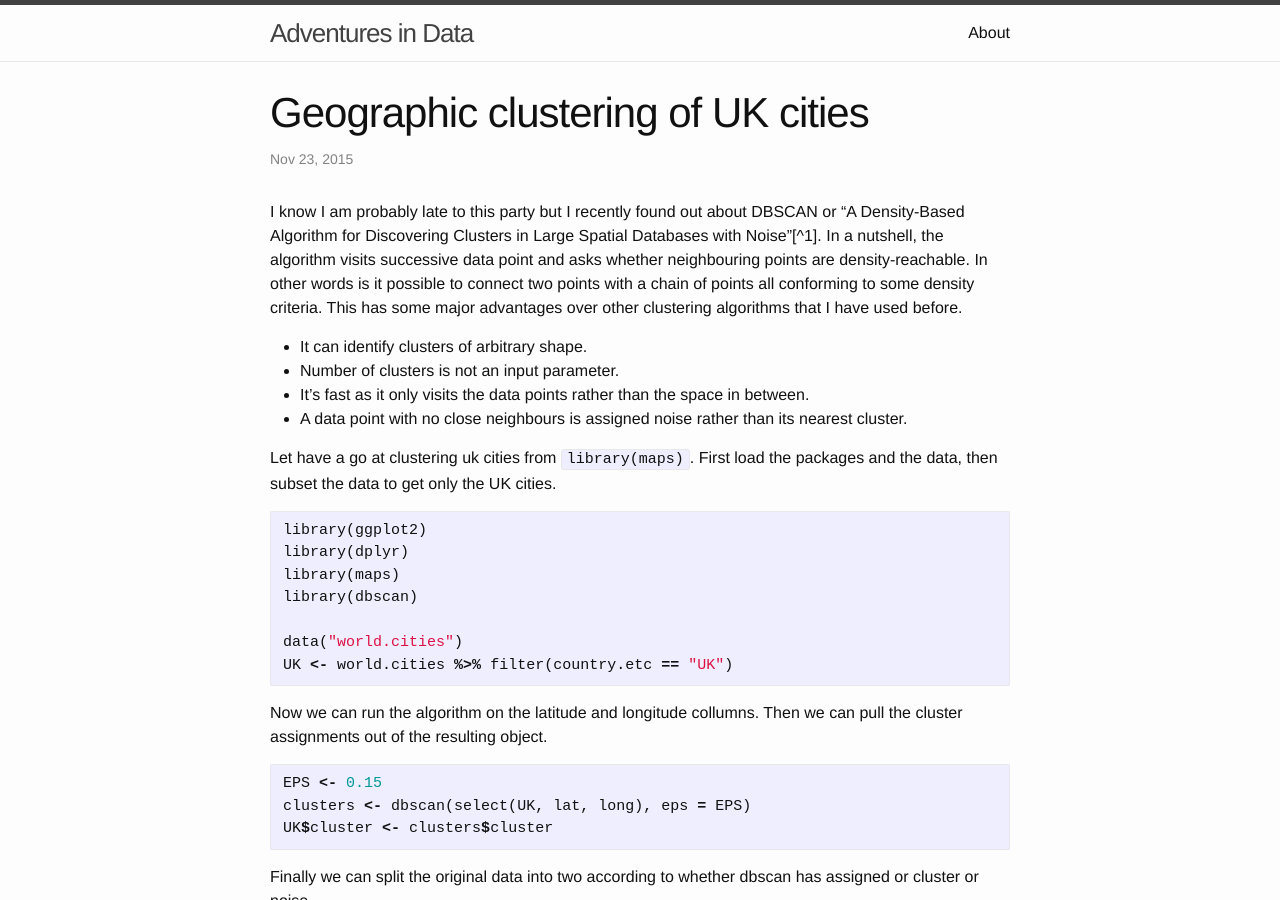
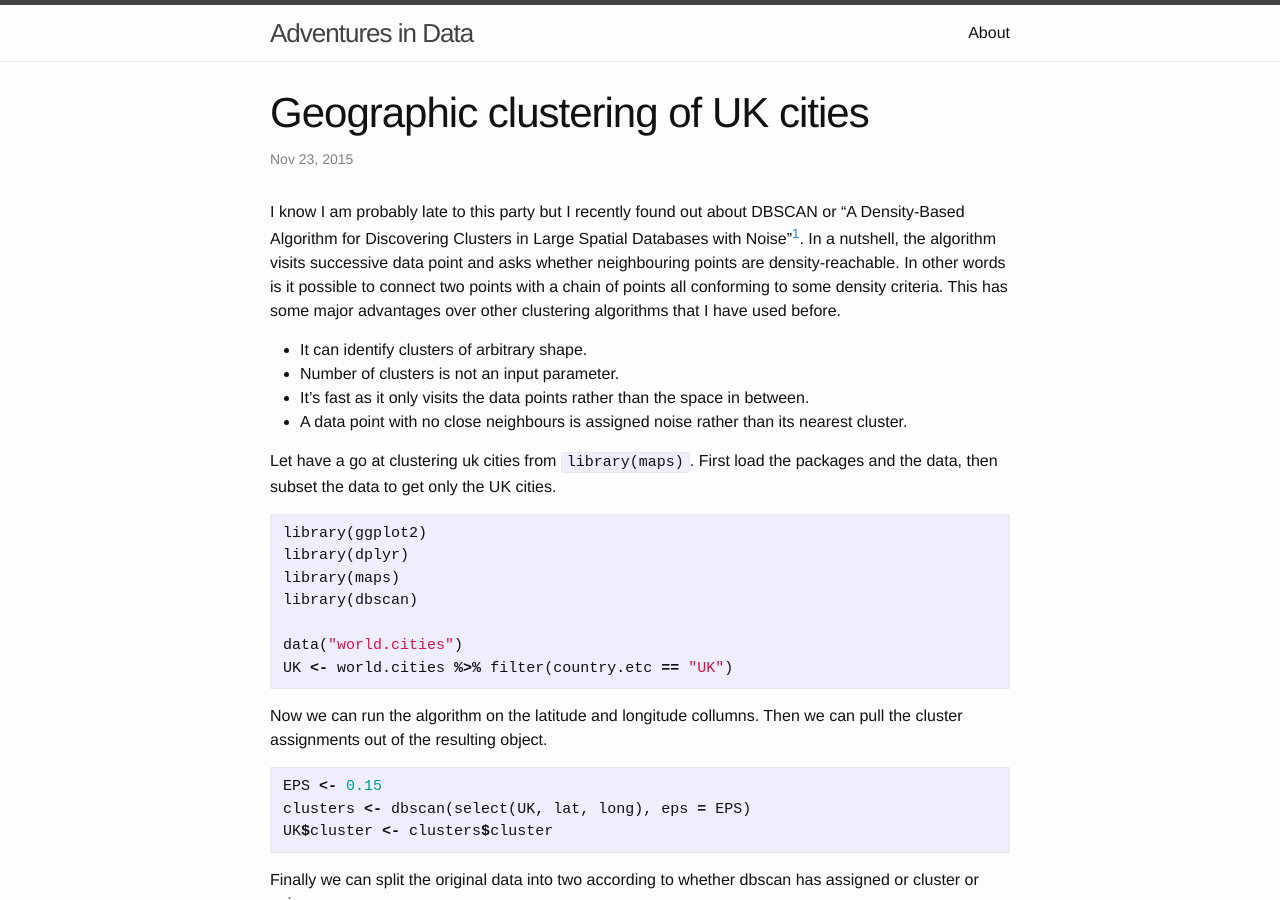
Before and after one commit to rmnppt/rmnppt.github.io, a Jekyll site: the page built from _posts/2015-11-23-DBScan-UK.md, in a window 1280 px wide and 900 px high. Built offline with Jekyll 4.4.1, drawn with Linux system fonts in a browser that asks for light colours; Markdown is read by kramdown in place of the engine named in the settings; some of the changed text lies outside the part shown.

````diff
--- a/_posts/2015-11-23-DBScan-UK.md
+++ b/_posts/2015-11-23-DBScan-UK.md
@@ -61,4 +61,4 @@ ggplot(UK, aes(x = long, y = lat, alpha = 0.5)) +
 
 ![plot of chunk unnamed-chunk-5](/figure/source/2015-11-23-DBScan-UK/unnamed-chunk-5-1.png)
 
-[1]: I recommend reading the paper which is quite accesible. Martin Ester, Hans-Peter Kriegel, Joerg Sander, Xiaowei Xu (1996). A Density-Based Algorithm for Discovering Clusters in Large Spatial Databases with Noise. Institute for Computer Science, University of Munich. Proceedings of 2nd International Conference on Knowledge Discovery and Data Mining (KDD-96).
+[^1]: I recommend reading the paper which is quite accesible. Martin Ester, Hans-Peter Kriegel, Joerg Sander, Xiaowei Xu (1996). A Density-Based Algorithm for Discovering Clusters in Large Spatial Databases with Noise. Institute for Computer Science, University of Munich. Proceedings of 2nd International Conference on Knowledge Discovery and Data Mining (KDD-96).
--- a/_source/2015-11-23-DBScan-UK.Rmd
+++ b/_source/2015-11-23-DBScan-UK.Rmd
@@ -61,4 +61,4 @@ ggplot(UK, aes(x = long, y = lat, alpha = 0.5)) +
   theme(legend.position = "none")
 ```
 
-[1]: I recommend reading the paper which is quite accesible. Martin Ester, Hans-Peter Kriegel, Joerg Sander, Xiaowei Xu (1996). A Density-Based Algorithm for Discovering Clusters in Large Spatial Databases with Noise. Institute for Computer Science, University of Munich. Proceedings of 2nd International Conference on Knowledge Discovery and Data Mining (KDD-96).
+[^1]: I recommend reading the paper which is quite accesible. Martin Ester, Hans-Peter Kriegel, Joerg Sander, Xiaowei Xu (1996). A Density-Based Algorithm for Discovering Clusters in Large Spatial Databases with Noise. Institute for Computer Science, University of Munich. Proceedings of 2nd International Conference on Knowledge Discovery and Data Mining (KDD-96).
````
